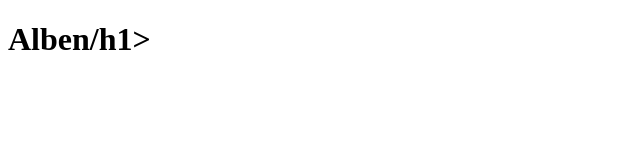
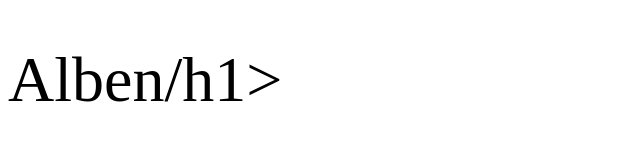
Before and after one commit to ManuelHaller/manuel.github.io, a plain HTML site: page index.html in a window 1280 px wide. Shown: the whole page, without its empty margins (0-640 px from the left). Drawn offline with Linux system fonts and the light colour scheme.

Commit message:
Update index.html

```diff
--- a/index.html
+++ b/index.html
@@ -3,6 +3,7 @@
   <head>
     <meta charset="UTF-8">
     <title>Album Covers</title>
+    <link href="index.css" media="screen" rel="stylesheet" type="text/css"/>
     </head>
   <body>
     <h1>Alben/h1>
```
